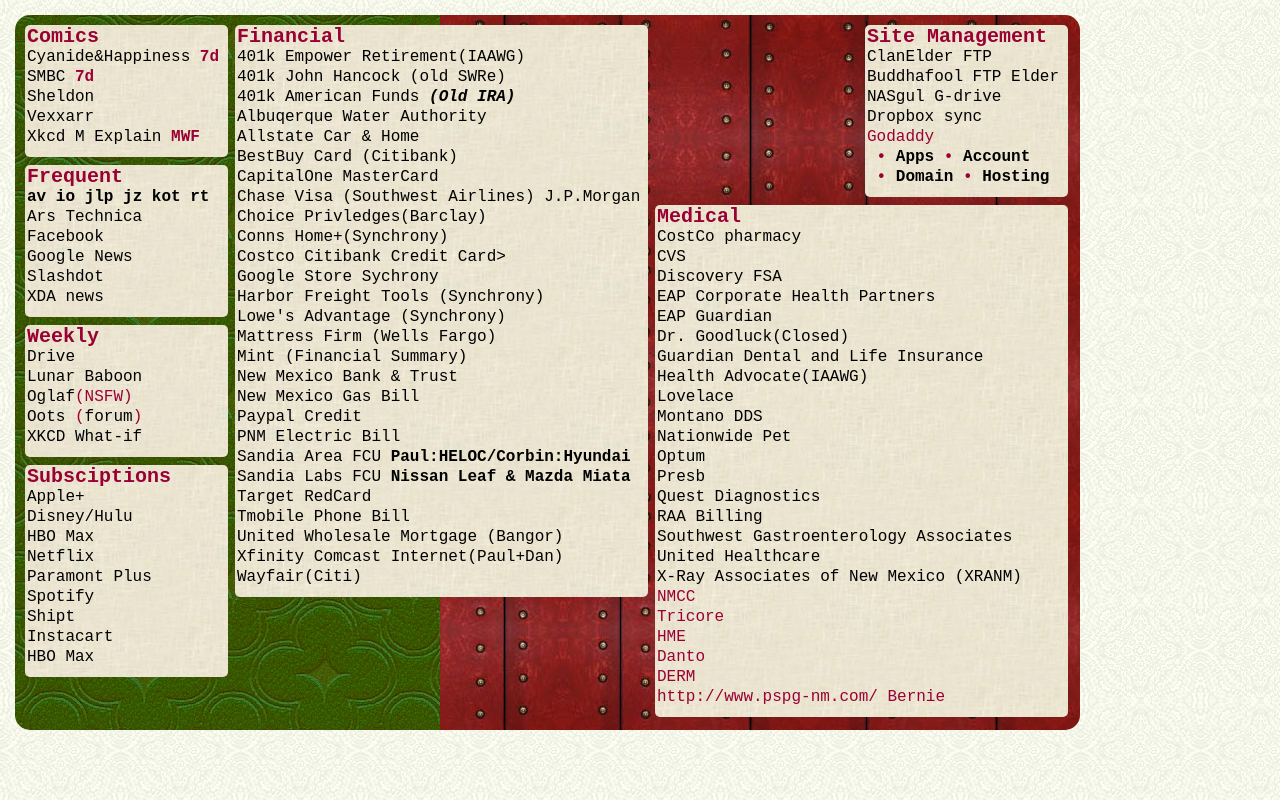
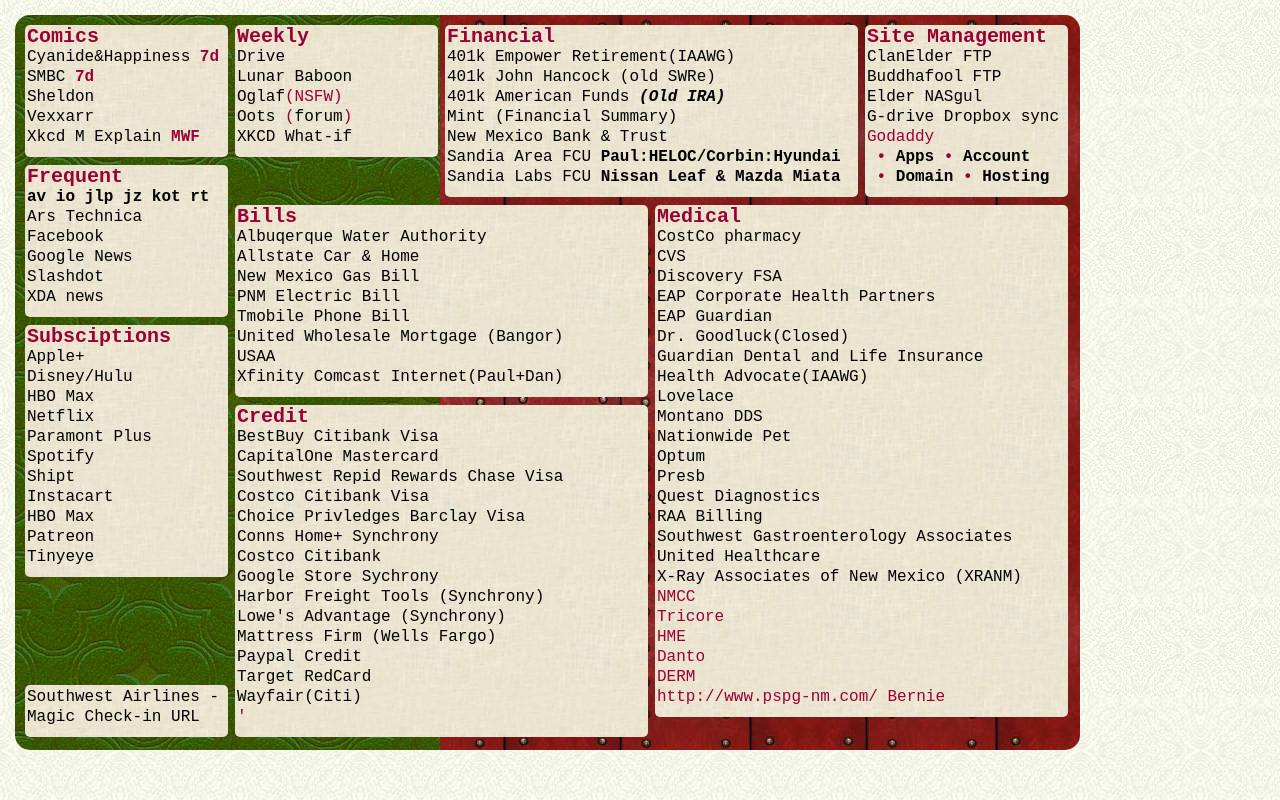
Before and after one commit to buddha-fool/buddha-fool.github.io, a plain HTML site: page bookmark.html in a window 1280 px wide. Drawn offline with Linux system fonts and the light colour scheme; a script that the page names is missing.

Commit message:
Update bookmark.html

```diff
--- a/bookmark.html
+++ b/bookmark.html
@@ -133,7 +133,7 @@
 			top: 15px;
 			left: 15px;
 			width: 425px;
-			height: 715px;
+			height: 735px;
 			background-color: rgb(51, 102, 0);
 			background-image: url(images/greenleather.gif);
 			border-top-left-radius: 15px;
@@ -149,7 +149,7 @@
 			top: 15px;
 			left: 440px;
 			width: 640px;
-			height: 715px;
+			height: 735px;
 			background-color: rgb(153, 0, 51);
 			background-image: url(images/red-leather-rivets-SM-DK.jpg);
 			border-top-right-radius: 15px;
@@ -196,15 +196,18 @@
   <a href="https://www.slashdot.org/" target="_blank">Slashdot</a><br>
   <a href="https://www.xda-developers.com/" target="_blank">XDA news</a><br>
 </div>
+<!-- ******** ******** travel ******** ******** -->
+<div class="textbox" style="top: 685px; left: 25px;">
 
-
+<a href="https://www.southwest.com/air/check-in/index.html?confirmationNumber=4QJV4G&passengerFirstName=Paul&passengerLastName=Elder
+" target="_blank">Southwest Airlin</a><a href="https://www.southwest.com/air/check-in/index.html?confirmationNumber=4QJV4G&passengerFirstName=Paul&passengerLastName=Elder">es -Magic Check-in URL</a> </div>
 
 <!-- ******** ******** Site Management ******** ******** -->
 <div class="textbox" style="top: 25px; left: 865px;">
 	<div style="font-weight: bold; font-size: 20px;">Site Management </div>
-	<a href="ftp://ftp.clanelder.com/" target="_blank">ClanElder FTP</a>
-	<a href="ftp://ftp.buddhafool.com/" target="_blank">Buddhafool FTP</a>
-    <a href="https://buddhafool.us.quickconnect.to/webman/index.cgi" target="_blank">Elder NASgul</a>
+	<a href="ftp://ftp.clanelder.com/" target="_blank">ClanElder FTP</a><br>
+	<a href="ftp://ftp.buddhafool.com/" target="_blank">Buddhafool FTP</a><br>
+    <a href="https://buddhafool.us.quickconnect.to/webman/index.cgi" target="_blank">Elder NASgul</a><br>
     <a href="https://multcloud.com/" target="_blank"> G-drive Dropbox sync</a><br>
 	Godaddy<br>
 	    <strong>
@@ -213,10 +216,10 @@
 	    &nbsp;&bull;&nbsp;<a href="https://dcc.godaddy.com/" target="_blank">Domain</a>
 	    &bull;&nbsp;<a href="https://hostingmanager.secureserver.net/" target="_blank">Hosting</a>
 		</strong><br>
+</div>
 
-</div>
 <!-- ******** ******** Weekly ******** ******** -->
-<div class="textbox" style="top: 325px; left: 25px;">
+<div class="textbox" style="top: 25px; left: 235px;">
   <div style="font-weight: bold; font-size: 20px;">Weekly</div>
     <a href="http://www.drivecomic.com/" target="_blank">Drive</a><br>
     <a href="http://www.lunarbaboon.com/" target="_blank">Lunar Baboon</a><br>
@@ -228,39 +231,54 @@
 
 
 <!-- ******** ******** Financial ()401k/Retirement/Financial Management/Credit Reporting/Credit Cards/Banks/Cars)******** ******** -->
-<div class="textboxdoublewide" style="top: 25px; left: 235px;">
+<div class="textboxdoublewide" style="top: 25px; left: 445px;">
 
 	<div style="font-weight: bold; font-size: 20px;">Financial</div>
 
 	<a href="https://participant.empower-retirement.com/participant/#/login" target="_blank">401k Empower Retirement(IAAWG)<br>
     <a href="https://www.jhancockpensions.com/" target="_blank">401k John Hancock (old SWRe)</a><br>
 	<a href="https://www.capitalgroup.com/individual/accounts/login.htm/" target="_blank">401k American Funds <i><strong>(Old IRA)</strong></i></a><br>
+	<a href="https://wwws.mint.com/" target="_blank">Mint (Financial Summary)</a><br>
+	<a href="http://www.nmb-t.com/" target="_blank">New Mexico Bank & Trust</a><br>
+	<a href="https://www.sandia.org/" target="_blank">Sandia Area FCU <strong>Paul:HELOC/Corbin:Hyundai</strong></a><br>
+	<a href="https://www.slfcu.org/" target="_blank">Sandia Labs FCU <strong>Nissan Leaf & Mazda Miata</strong></a><br>
+</div>
+
+<!-- ******** ******** Bills/Insurance ******** ******** -->
+<div class="textboxdoublewide" style="top: 205px; left: 235px;">
+
+	<div style="font-weight: bold; font-size: 20px;">Bills</div>
+
 	<a href="http://www.abcwua.org/" target="_blank">Albuqerque Water Authority</a><br>
 	<a href="https://www.allstate.com/" target="_blank">Allstate Car & Home</a><br>
-	<a href="https://citiretailservices.citibankonline.com/RSnextgen/svc/launch/index.action?siteId=PLCN_BESTBUY#signon" target="_blank">BestBuy Card (Citibank)</a><br>
-    <a href="https://verified.capitalone.com/auth/signin" target="_blank">CapitalOne MasterCard</a><br>
-	<a href="https://www.chase.com/personal/credit-cards/southwest-access-acct" target="_blank">Chase Visa (Southwest Airlines) J.P.Morgan</a><br>
-	<a href="https://www.barclaycardus.com/" target="_blank">Choice Privledges(Barclay)</a><br>
-	<a href="http://mysynchrony.com" target="_blank">Conns Home+(Synchrony)</a><br>
-	<a href="https://www.citi.com/" target="_blank">Costco Citibank Credit Card><br>
+	<a href="https://www.nmgco.com/ManageMyAccount/" target="_blank">New Mexico Gas Bill</a><br>
+	<a href="https://www.pnm.com/group/pnm.com/account-summary" target="_blank">PNM Electric Bill</a><br>
+    <a href="https://www.t-mobile.com/support/account" target="_blank">Tmobile Phone Bill</a><br>
+	<a href="https://myuwmloan.com/signin" target="_blank">United Wholesale Mortgage (Bangor)</a><br>
+	<a href="https://www.usaa.com/my/logon" target="_blank">USAA</a><br>
+	<a href="https://my.xfinity.com/?cid=cust" target="_blank">Xfinity Comcast Internet(Paul+Dan)</a><br>
+	<!--    <a href="https://eam.centurylink.com/eam/login.do" target="_blank">Century Link</a><br> -->
+</div>
+
+<!-- ******** ******** Credit Cards / Lines of Credit******** ******** -->
+<div class="textboxdoublewide" style="top: 405px; left: 235px;">
+
+	<div style="font-weight: bold; font-size: 20px;">Credit</div>
+
+	<a href="https://citiretailservices.citibankonline.com/RSnextgen/svc/launch/index.action?siteId=PLCN_BESTBUY#signon" target="_blank">BestBuy Citibank Visa</a><br>
+    <a href="https://verified.capitalone.com/auth/signin" target="_blank">CapitalOne Mastercard</a><br>
+	<a href="https://www.chase.com/personal/credit-cards/southwest-access-acct" target="_blank">Southwest Repid Rewards Chase Visa </a><br>
+	<a href="https://citicards.com" target="_blank">Costco Citibank Visa</a><br>
+	<a href="https://www.barclaycardus.com/" target="_blank">Choice Privledges Barclay Visa</a><br>
+	<a href="http://mysynchrony.com" target="_blank">Conns Home+ Synchrony</a><br>
+	<a href="https://www.citi.com/" target="_blank">Costco Citibank</a><br>
 	<a href="https://google.syf.com/login/" target="_blank"> Google Store Sychrony<br>
 	<a href="https://harborfreight.syf.com/login/" target="_blank">Harbor Freight Tools (Synchrony) </a><br>
 	<a href="https://lowes.syf.com/eSecurity/Login/login.action?clientId=lowes&accountType=generic&langId=en" target="_blank">Lowe's Advantage (Synchrony)</a><br>
 	<a href="https://retailservices.wellsfargo.com/customer/index.html" target="_blank">Mattress Firm (Wells Fargo)</a><br>
-	<a href="https://wwws.mint.com/" target="_blank">Mint (Financial Summary)</a><br>
-	<a href="http://www.nmb-t.com/" target="_blank">New Mexico Bank & Trust</a><br>
-	<a href="https://www.nmgco.com/ManageMyAccount/" target="_blank">New Mexico Gas Bill</a><br>
 	<a href="https://www.paypal.com/" target="_blank">Paypal Credit</a><br>
-	<a href="https://www.pnm.com/group/pnm.com/account-summary" target="_blank">PNM Electric Bill</a><br>
-	<a href="https://www.sandia.org/" target="_blank">Sandia Area FCU <strong>Paul:HELOC/Corbin:Hyundai</strong></a><br>
-	<a href="https://www.slfcu.org/" target="_blank">Sandia Labs FCU <strong>Nissan Leaf & Mazda Miata</strong></a><br>
 	<a href="https://rcam.target.com/" target="_blank">Target RedCard</a><br>
-    <a href="https://www.t-mobile.com/support/account" target="_blank">Tmobile Phone Bill</a><br>
-	<a href="https://myuwmloan.com/signin" target="_blank">United Wholesale Mortgage (Bangor)</a><br>
-	<a href="https://my.xfinity.com/?cid=cust" target="_blank">Xfinity Comcast Internet(Paul+Dan)</a><br>
-	<!--    <a href="https://eam.centurylink.com/eam/login.do" target="_blank">Century Link</a><br> -->
-	<a href="https://citiretailservices.citibankonline.com/RSauth/signon?pageName=signon&siteId=PLCN_WFCC&langId=en_US&brandId=WF" target="_blank"> Wayfair(Citi)</a><br>
-
+	<a href="https://citiretailservices.citibankonline.com/RSauth/signon?pageName=signon&siteId=PLCN_WFCC&langId=en_US&brandId=WF" target="_blank"> Wayfair(Citi)</a><br>'
 
 
 </div>
@@ -299,7 +317,7 @@
 </div>
 
 <!-- 			******** ******** Subscriptions ******** ******** -->
-<div class="textbox" style="top: 465px; left: 25px;">
+<div class="textbox" style="top: 325px; left: 25px;">
 	<div style="font-weight: bold; font-size: 20px;">Subsciptions</div>
 
     <a href="http://">Apple+</a><br>
@@ -311,6 +329,8 @@
     <a href="http://">Shipt</a><br>
 	<a href="http://">Instacart</a><br>
     <a href="http://">HBO Max</a><br>
+    <a href="http://">Patreon</a><br>
+    <a href="http://">Tinyeye</a><br>
 </div>
 
 
```
